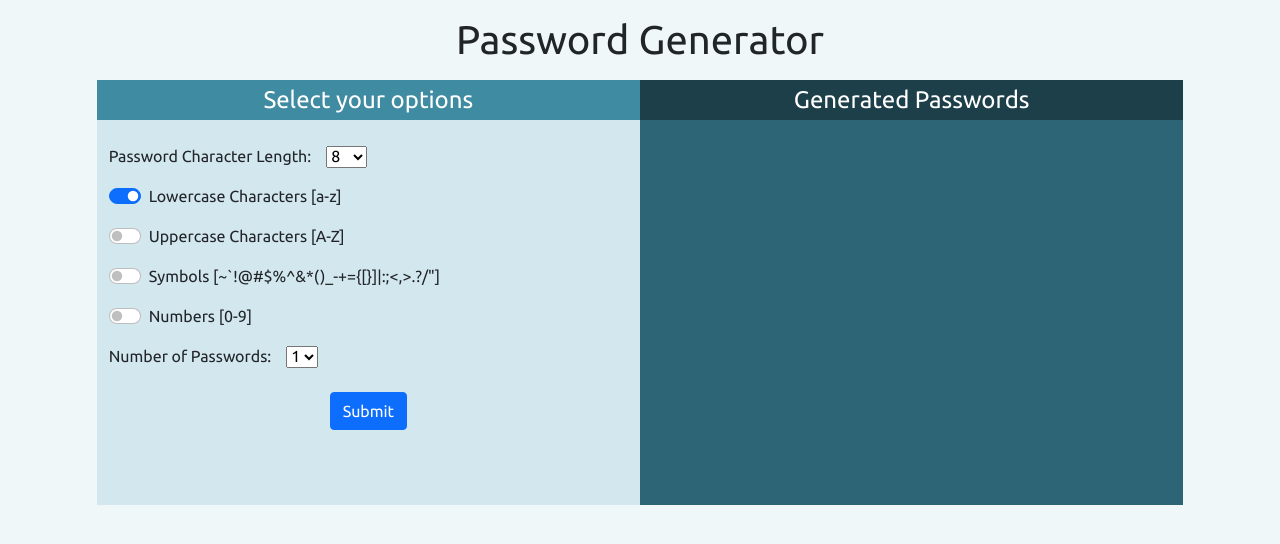
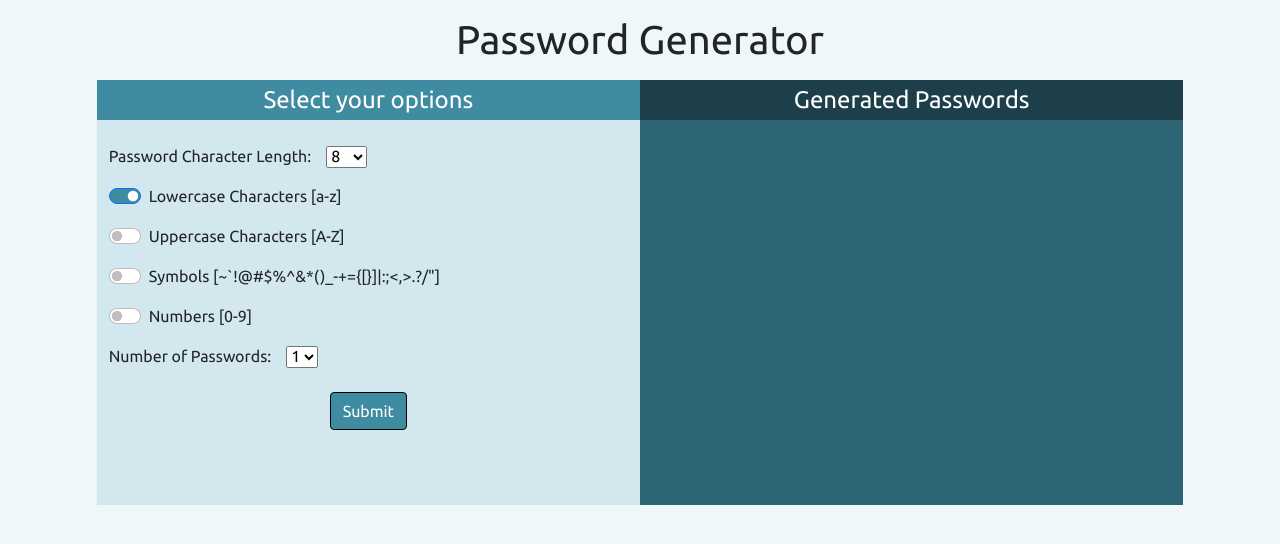
Before and after one commit to Joeseff6/Password-Generator, a React (Create React App) app: page / in a window 1280 px wide. Shown: the top 544 px of the page. Built offline with nearby package versions, Linux system fonts and the light colour scheme.

Commit message:
Changed color of button and switches when checked

```diff
--- a/src/components/InputContainer.css
+++ b/src/components/InputContainer.css
@@ -11,3 +11,12 @@ label {
 .error-message {
   color: red;
 }
+
+.btn.btn-primary {
+  background-color: #3F8BA2;
+  border: black 1px solid;
+}
+
+.form-check-input:checked {
+  background-color: #3F8BA2;
+}
```
